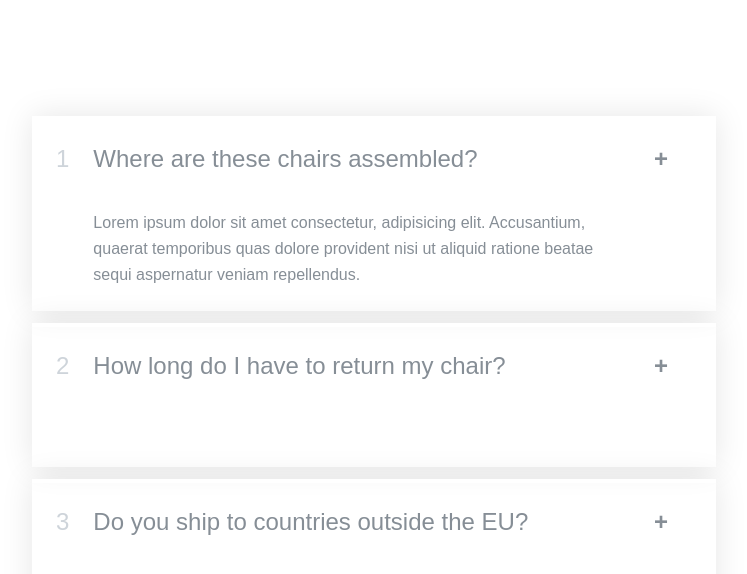
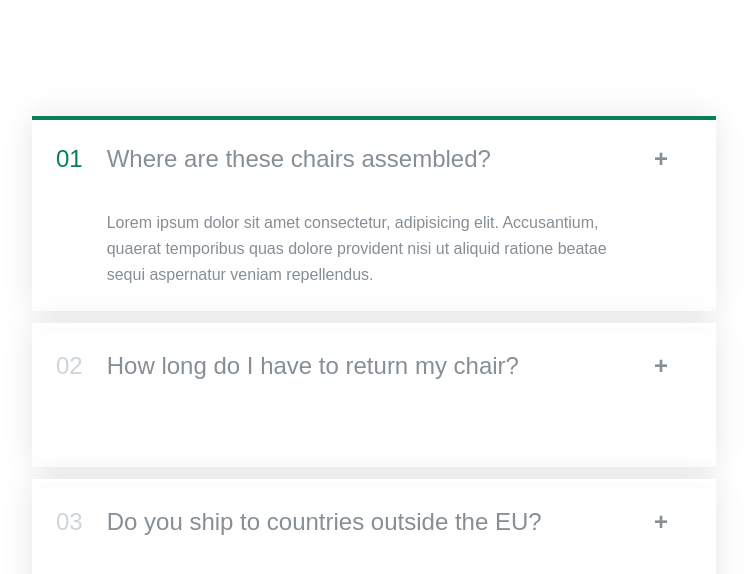
Before and after one commit to wbdvlpmnt/Accordian_Component, a React (Create React App) app: page / in a window 1280 px wide. Shown: the top 574 px of the page, without its empty margins (274-1021 px from the left). Built offline with nearby package versions, Linux system fonts and the light colour scheme.

Commit message:
add conditional formatting for card numbers

```diff
--- a/src/App.js
+++ b/src/App.js
@@ -20,7 +20,6 @@ function App() {
   const [indexExpanded, setIndexExpanded] = useState(0);
 
   function handleIndexExpansion(index) {
-    console.log(index);
     setIndexExpanded(index);
   }
   return (
@@ -35,17 +34,19 @@ function App() {
 }
 
 function Card({ item, index, indexExpanded, onExpand }) {
+  const isExpanded = index === indexExpanded;
+  const cardNumber = index + 1;
   return (
-    <div className="">
-      <div className="item">
-        <h1 className="number">{index + 1}</h1>
-        <h1 className="title">{item.title}</h1>
-        <span className="icon" onClick={() => onExpand(index)}>
-          <strong>+</strong>
-        </span>
-        <br />
-        {indexExpanded === index ? <p>{item.text}</p> : <></>}
-      </div>
+    <div className={isExpanded ? "item open" : "item"}>
+      <h1 className="number">
+        {cardNumber < 10 ? "0" + cardNumber : cardNumber}
+      </h1>
+      <h1 className="title">{item.title}</h1>
+      <span className="icon" onClick={() => onExpand(index)}>
+        <strong>+</strong>
+      </span>
+      <br />
+      {isExpanded ? <p>{item.text}</p> : <></>}
     </div>
   );
 }
```
